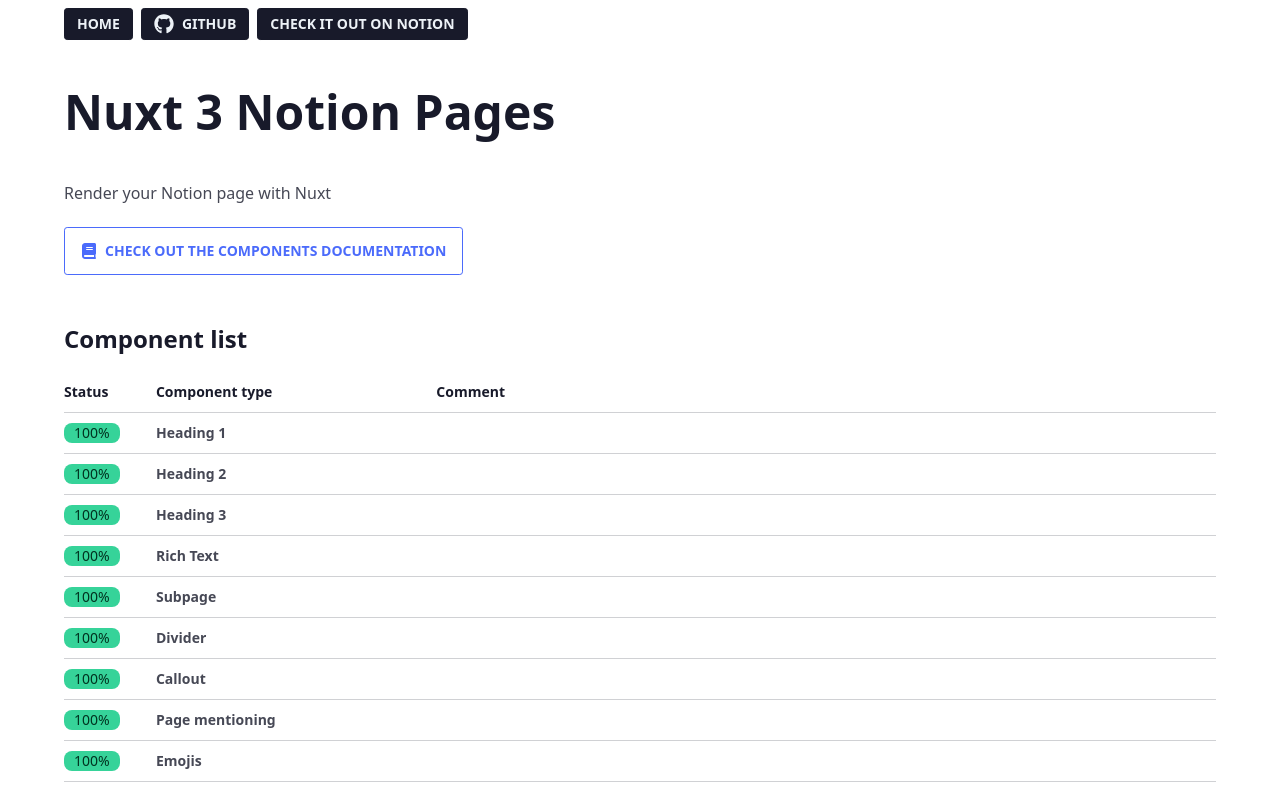
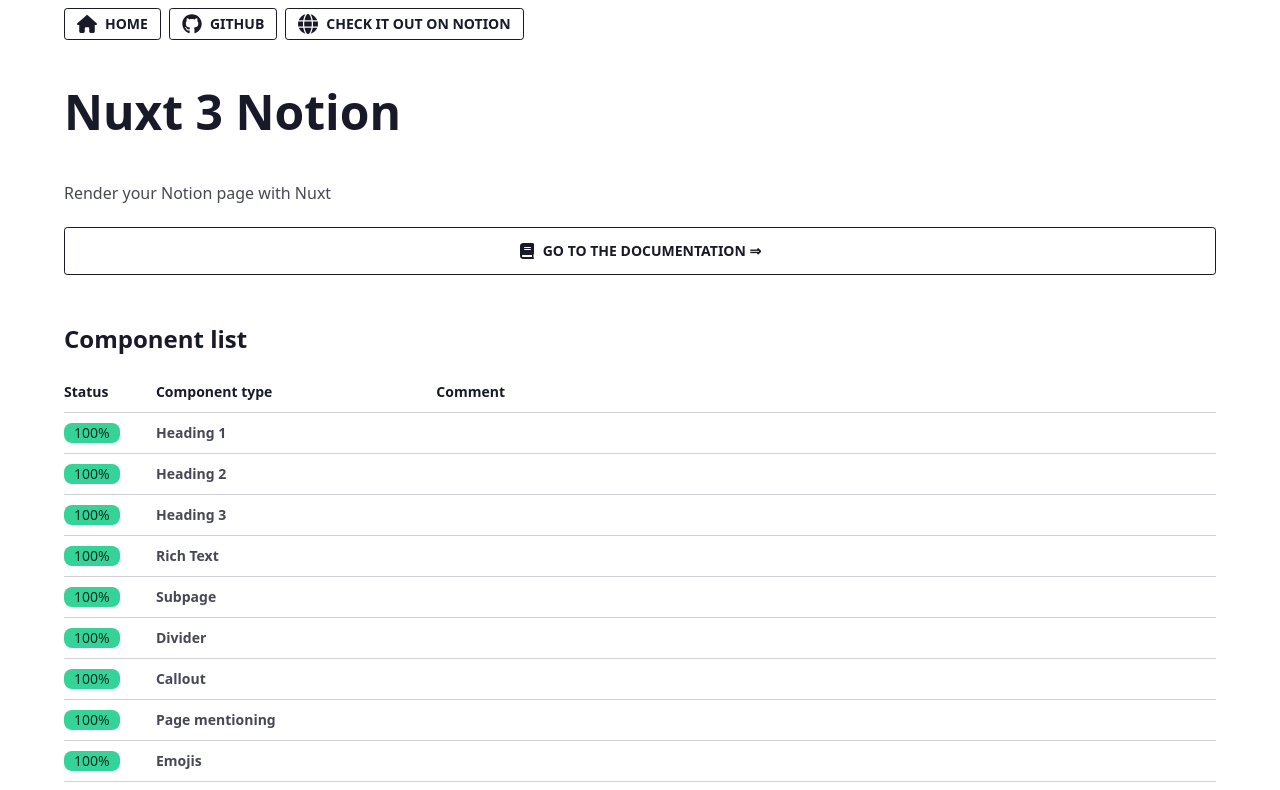
Before and after one commit to egrzeszczak/nuxt-3-notion, a Nuxt app: page / in a window 1280 px wide. Shown: the top 790 px of the page. Built offline with nearby package versions, Linux system fonts and the light colour scheme.

Commit message:
fix: :art: minor changes

```diff
--- a/layouts/default.vue
+++ b/layouts/default.vue
@@ -1,16 +1,46 @@
 <template>
 	<div>
 		<nav class="max-w-6xl mx-auto py-2 flex gap-2">
-			<NuxtLink to="/" class="btn btn-sm gap-2"> Home </NuxtLink>
-			<NuxtLink to="https://github.com/egrzeszczak" class="btn btn-sm gap-2">
-				<svg xmlns="http://www.w3.org/2000/svg" viewBox="0 0 496 512" class="fill-current w-5 h-5">
+			<NuxtLink to="/" class="btn btn-sm btn-outline gap-2"
+				><svg
+					xmlns="http://www.w3.org/2000/svg"
+					viewBox="0 0 576 512"
+					class="fill-current w-5 h-5"
+				>
+					<path
+						d="M575.8 255.5C575.8 273.5 560.8 287.6 543.8 287.6H511.8L512.5 447.7C512.5 450.5 512.3 453.1 512 455.8V472C512 494.1 494.1 512 472 512H456C454.9 512 453.8 511.1 452.7 511.9C451.3 511.1 449.9 512 448.5 512H392C369.9 512 352 494.1 352 472V384C352 366.3 337.7 352 320 352H256C238.3 352 224 366.3 224 384V472C224 494.1 206.1 512 184 512H128.1C126.6 512 125.1 511.9 123.6 511.8C122.4 511.9 121.2 512 120 512H104C81.91 512 64 494.1 64 472V360C64 359.1 64.03 358.1 64.09 357.2V287.6H32.05C14.02 287.6 0 273.5 0 255.5C0 246.5 3.004 238.5 10.01 231.5L266.4 8.016C273.4 1.002 281.4 0 288.4 0C295.4 0 303.4 2.004 309.5 7.014L564.8 231.5C572.8 238.5 576.9 246.5 575.8 255.5L575.8 255.5z"
+					/>
+				</svg>
+				Home
+			</NuxtLink>
+			<NuxtLink
+				to="https://github.com/egrzeszczak/nuxt-3-notion"
+				class="btn btn-sm btn-outline gap-2"
+			>
+				<svg
+					xmlns="http://www.w3.org/2000/svg"
+					viewBox="0 0 496 512"
+					class="fill-current w-5 h-5"
+				>
 					<path
 						d="M165.9 397.4c0 2-2.3 3.6-5.2 3.6-3.3.3-5.6-1.3-5.6-3.6 0-2 2.3-3.6 5.2-3.6 3-.3 5.6 1.3 5.6 3.6zm-31.1-4.5c-.7 2 1.3 4.3 4.3 4.9 2.6 1 5.6 0 6.2-2s-1.3-4.3-4.3-5.2c-2.6-.7-5.5.3-6.2 2.3zm44.2-1.7c-2.9.7-4.9 2.6-4.6 4.9.3 2 2.9 3.3 5.9 2.6 2.9-.7 4.9-2.6 4.6-4.6-.3-1.9-3-3.2-5.9-2.9zM244.8 8C106.1 8 0 113.3 0 252c0 110.9 69.8 205.8 169.5 239.2 12.8 2.3 17.3-5.6 17.3-12.1 0-6.2-.3-40.4-.3-61.4 0 0-70 15-84.7-29.8 0 0-11.4-29.1-27.8-36.6 0 0-22.9-15.7 1.6-15.4 0 0 24.9 2 38.6 25.8 21.9 38.6 58.6 27.5 72.9 20.9 2.3-16 8.8-27.1 16-33.7-55.9-6.2-112.3-14.3-112.3-110.5 0-27.5 7.6-41.3 23.6-58.9-2.6-6.5-11.1-33.3 2.6-67.9 20.9-6.5 69 27 69 27 20-5.6 41.5-8.5 62.8-8.5s42.8 2.9 62.8 8.5c0 0 48.1-33.6 69-27 13.7 34.7 5.2 61.4 2.6 67.9 16 17.7 25.8 31.5 25.8 58.9 0 96.5-58.9 104.2-114.8 110.5 9.2 7.9 17 22.9 17 46.4 0 33.7-.3 75.4-.3 83.6 0 6.5 4.6 14.4 17.3 12.1C428.2 457.8 496 362.9 496 252 496 113.3 383.5 8 244.8 8zM97.2 352.9c-1.3 1-1 3.3.7 5.2 1.6 1.6 3.9 2.3 5.2 1 1.3-1 1-3.3-.7-5.2-1.6-1.6-3.9-2.3-5.2-1zm-10.8-8.1c-.7 1.3.3 2.9 2.3 3.9 1.6 1 3.6.7 4.3-.7.7-1.3-.3-2.9-2.3-3.9-2-.6-3.6-.3-4.3.7zm32.4 35.6c-1.6 1.3-1 4.3 1.3 6.2 2.3 2.3 5.2 2.6 6.5 1 1.3-1.3.7-4.3-1.3-6.2-2.2-2.3-5.2-2.6-6.5-1zm-11.4-14.7c-1.6 1-1.6 3.6 0 5.9 1.6 2.3 4.3 3.3 5.6 2.3 1.6-1.3 1.6-3.9 0-6.2-1.4-2.3-4-3.3-5.6-2z"
 					/>
 				</svg>
-                Github
+				Github
 			</NuxtLink>
-			<NuxtLink to="https://wide-hat-401.notion.site/Nuxt-3-Notion-Components-b48f95480a714640a2dd0668aed3b7da" class="btn btn-sm gap-2">
+			<NuxtLink
+				to="https://wide-hat-401.notion.site/Nuxt-3-Notion-Components-b48f95480a714640a2dd0668aed3b7da"
+				class="btn btn-sm btn-outline gap-2"
+			>
+				<svg
+					xmlns="http://www.w3.org/2000/svg"
+					viewBox="0 0 512 512"
+					class="fill-current w-5 h-5"
+				>
+					<path
+						d="M352 256C352 278.2 350.8 299.6 348.7 320H163.3C161.2 299.6 159.1 278.2 159.1 256C159.1 233.8 161.2 212.4 163.3 192H348.7C350.8 212.4 352 233.8 352 256zM503.9 192C509.2 212.5 512 233.9 512 256C512 278.1 509.2 299.5 503.9 320H380.8C382.9 299.4 384 277.1 384 256C384 234 382.9 212.6 380.8 192H503.9zM493.4 160H376.7C366.7 96.14 346.9 42.62 321.4 8.442C399.8 29.09 463.4 85.94 493.4 160zM344.3 160H167.7C173.8 123.6 183.2 91.38 194.7 65.35C205.2 41.74 216.9 24.61 228.2 13.81C239.4 3.178 248.7 0 256 0C263.3 0 272.6 3.178 283.8 13.81C295.1 24.61 306.8 41.74 317.3 65.35C328.8 91.38 338.2 123.6 344.3 160H344.3zM18.61 160C48.59 85.94 112.2 29.09 190.6 8.442C165.1 42.62 145.3 96.14 135.3 160H18.61zM131.2 192C129.1 212.6 127.1 234 127.1 256C127.1 277.1 129.1 299.4 131.2 320H8.065C2.8 299.5 0 278.1 0 256C0 233.9 2.8 212.5 8.065 192H131.2zM194.7 446.6C183.2 420.6 173.8 388.4 167.7 352H344.3C338.2 388.4 328.8 420.6 317.3 446.6C306.8 470.3 295.1 487.4 283.8 498.2C272.6 508.8 263.3 512 255.1 512C248.7 512 239.4 508.8 228.2 498.2C216.9 487.4 205.2 470.3 194.7 446.6H194.7zM190.6 503.6C112.2 482.9 48.59 426.1 18.61 352H135.3C145.3 415.9 165.1 469.4 190.6 503.6V503.6zM321.4 503.6C346.9 469.4 366.7 415.9 376.7 352H493.4C463.4 426.1 399.8 482.9 321.4 503.6V503.6z"
+					/>
+				</svg>
 				Check it out on Notion
 			</NuxtLink>
 		</nav>
--- a/pages/index.vue
+++ b/pages/index.vue
@@ -1,12 +1,12 @@
 <template>
 	<main class="max-w-6xl mx-auto p-6 lg:p-0">
 		<article class="prose max-w-none py-10">
-			<h1 class="text-5xl">Nuxt 3 Notion Pages</h1>
+			<h1 class="text-5xl">Nuxt 3 Notion</h1>
 			<p>Render your Notion page with Nuxt</p>
 			<p>
 				<NuxtLink
 					:to="`/page/${config.notionRootPage}`"
-					class="btn btn-primary btn-lg lg:btn-md btn-outline gap-2"
+					class="btn btn-block lg:btn-md btn-outline gap-2"
 				>
 					<svg
 						xmlns="http://www.w3.org/2000/svg"
@@ -17,7 +17,7 @@
 							d="M448 336v-288C448 21.49 426.5 0 400 0H96C42.98 0 0 42.98 0 96v320c0 53.02 42.98 96 96 96h320c17.67 0 32-14.33 32-31.1c0-11.72-6.607-21.52-16-27.1v-81.36C441.8 362.8 448 350.2 448 336zM143.1 128h192C344.8 128 352 135.2 352 144C352 152.8 344.8 160 336 160H143.1C135.2 160 128 152.8 128 144C128 135.2 135.2 128 143.1 128zM143.1 192h192C344.8 192 352 199.2 352 208C352 216.8 344.8 224 336 224H143.1C135.2 224 128 216.8 128 208C128 199.2 135.2 192 143.1 192zM384 448H96c-17.67 0-32-14.33-32-32c0-17.67 14.33-32 32-32h288V448z"
 						/>
 					</svg>
-					Check out the components documentation
+					Go to the documentation &rArr;
 				</NuxtLink>
 			</p>
 			<h2>Component list</h2>
```
Also changed, not shown: 1 other file (tests, documents, lock files or other folders).
